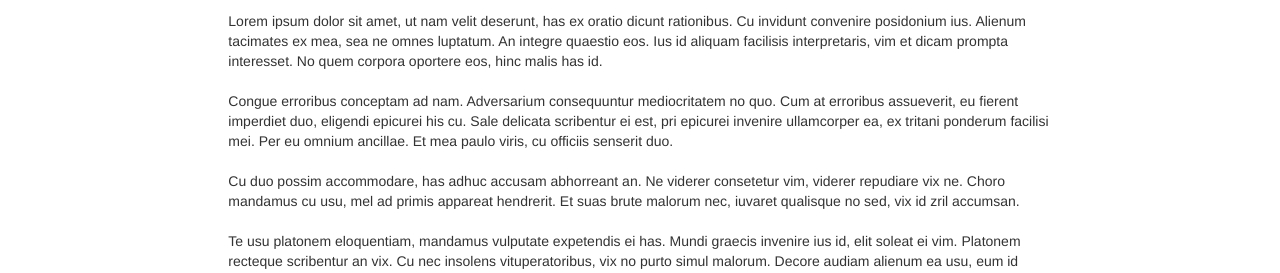
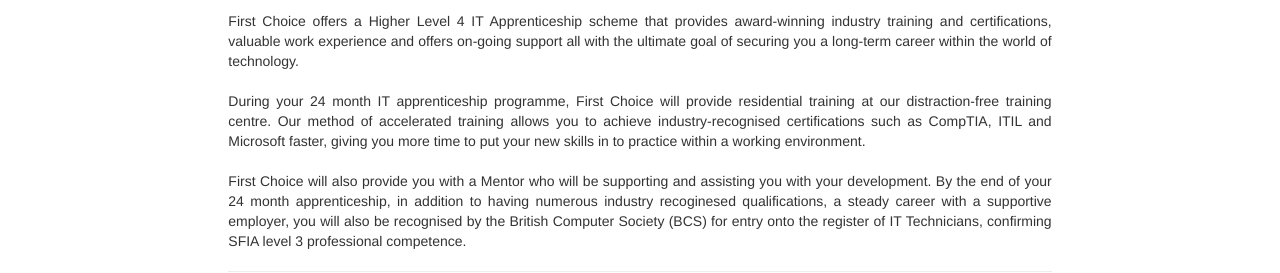
Before and after one commit to kieranjohnmc/project-one-website, a plain HTML site: page Apprentices_IT.html in a window 1280 px wide. Shown: the part 479-752 px from the top of the page. Drawn offline with nearby package versions, Linux system fonts and the light colour scheme; a script that the page names is missing.

Commit message:
Added main body text & formatting

```diff
--- a/Apprentices_IT.html
+++ b/Apprentices_IT.html
@@ -53,14 +53,12 @@
 			<div class="col-md-2 padded"> <!--page padding-->
 			</div>
 			<div class="col-md-8 pad-top">
-				<p>Lorem ipsum dolor sit amet, ut nam velit deserunt, has ex oratio dicunt rationibus. Cu invidunt convenire posidonium ius. Alienum tacimates ex mea, sea ne omnes luptatum. An integre quaestio eos. Ius id aliquam facilisis interpretaris, vim et dicam prompta interesset. No quem corpora oportere eos, hinc malis has id.
+				<p id="text-format">First Choice offers a Higher Level 4 IT Apprenticeship scheme that provides award-winning industry training and certifications, valuable work experience and offers on-going support all with the ultimate goal of securing you a long-term career within the world of technology.
 <br/><br/>
-Congue erroribus conceptam ad nam. Adversarium consequuntur mediocritatem no quo. Cum at erroribus assueverit, eu fierent imperdiet duo, eligendi epicurei his cu. Sale delicata scribentur ei est, pri epicurei invenire ullamcorper ea, ex tritani ponderum facilisi mei. Per eu omnium ancillae. Et mea paulo viris, cu officiis senserit duo.
+During your 24 month IT apprenticeship programme, First Choice will provide residential training at our distraction-free training centre. Our method of accelerated training allows you to achieve industry-recognised certifications such as CompTIA, ITIL and Microsoft faster, giving you more time to put your new skills in to practice within a working environment.
 <br/><br/>
-Cu duo possim accommodare, has adhuc accusam abhorreant an. Ne viderer consetetur vim, viderer repudiare vix ne. Choro mandamus cu usu, mel ad primis appareat hendrerit. Et suas brute malorum nec, iuvaret qualisque no sed, vix id zril accumsan.
-<br/><br/>
-Te usu platonem eloquentiam, mandamus vulputate expetendis ei has. Mundi graecis invenire ius id, elit soleat ei vim. Platonem recteque scribentur an vix. Cu nec insolens vituperatoribus, vix no purto simul malorum. Decore audiam alienum ea usu, eum id natum torquatos, mea te omnes discere lobortis. No novum feugait accumsan mel, tale oblique debitis an pri.
-				</p>		<hr/>
+First Choice will also provide you with a Mentor who will be supporting and assisting you with your development. By the end of your 24 month apprenticeship, in addition to having numerous industry recoginesed qualifications, a steady career with a supportive employer, you will also be recognised by the British Computer Society (BCS) for entry onto the register of IT Technicians, confirming SFIA level 3 professional competence.
+				</p><hr/>
 			</div>
 			<div class="col-md-2 pad-top"> <!--page padding-->
 			</div>
--- a/css/Apprentices.css
+++ b/css/Apprentices.css
@@ -67,3 +67,7 @@
 	padding-top: 0px;
 	padding-bottom: 20px;
 }
+
+#text-format {
+	text-align: justify;
+}
```
